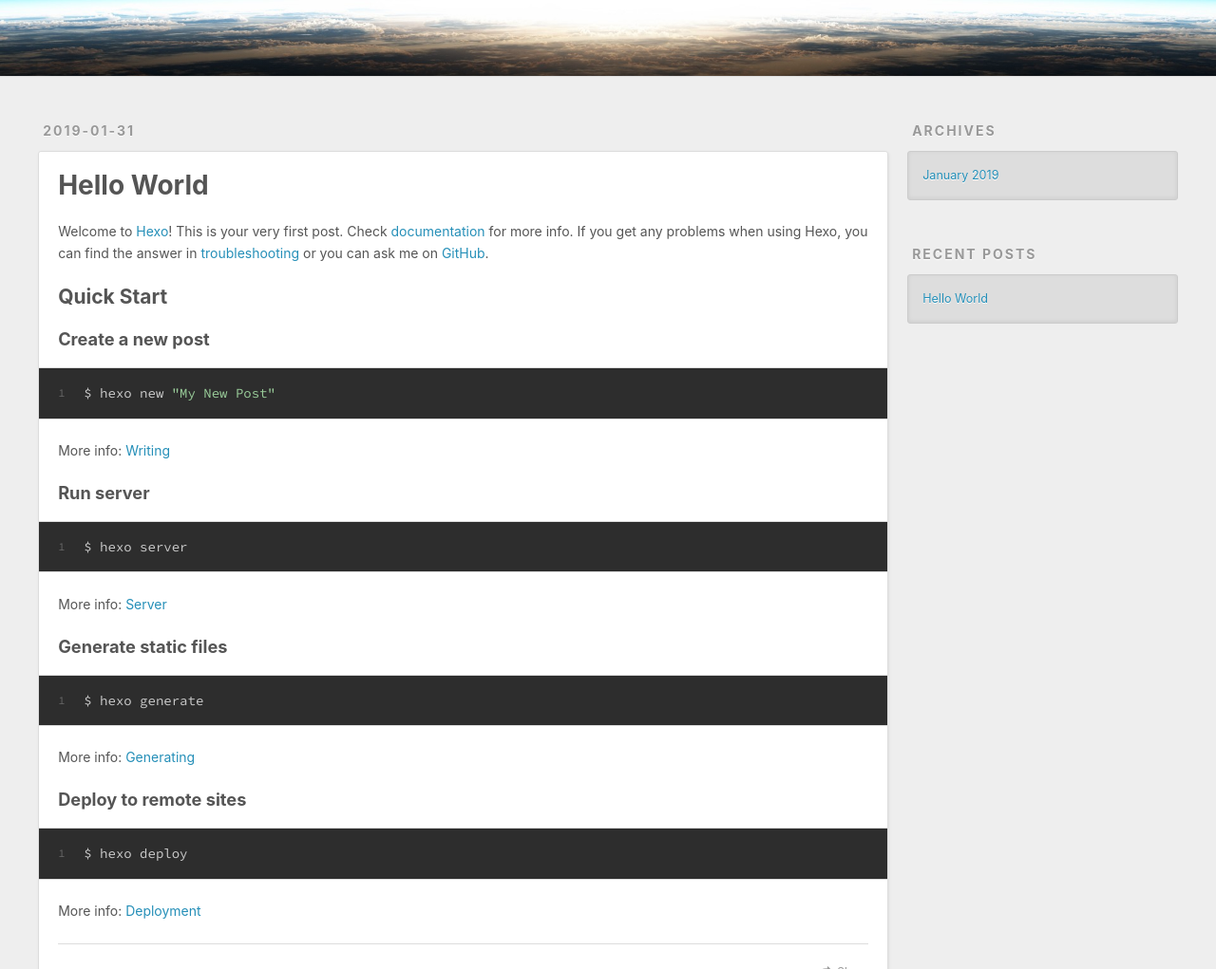
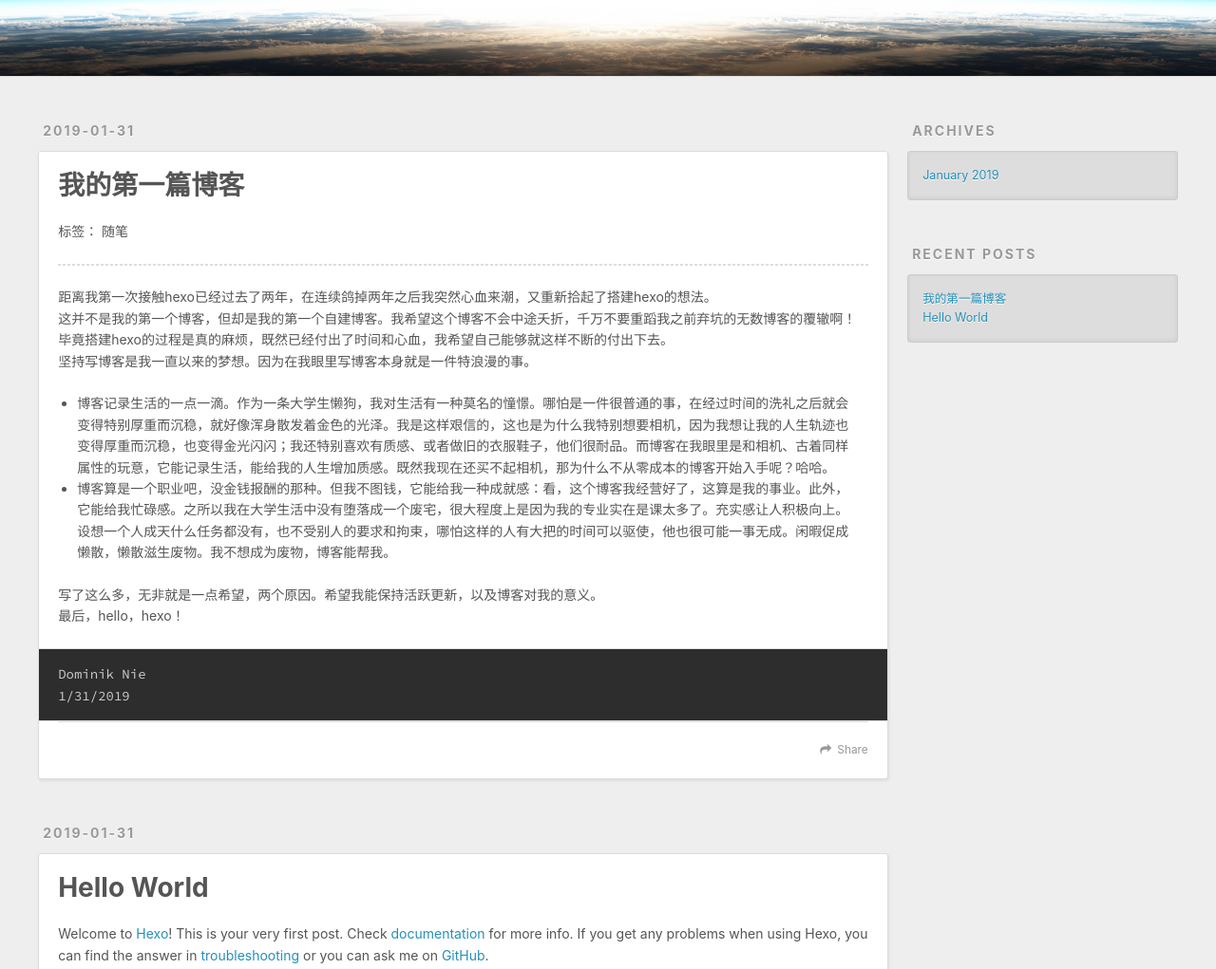
Before and after one commit to DominikNie/DominikNie.github.io, a plain HTML site: page index.html in a window 1280 px wide. Shown: the part 220-1241 px from the top of the page at 95% size. Drawn offline with nearby package versions, Linux system fonts and the light colour scheme.

Commit message:
Site updated: 2019-01-31 23:47:00

```diff
--- a/index.html
+++ b/index.html
@@ -62,6 +62,52 @@
       <div class="outer">
         <section id="main">
 
+    <article id="post-我的第一篇博客" class="article article-type-post" itemscope="" itemprop="blogPost">
+  <div class="article-meta">
+    <a href="/2019/01/31/我的第一篇博客/" class="article-date">
+  <time datetime="2019-01-31T10:40:12.693Z" itemprop="datePublished">2019-01-31</time>
+</a>
+
+  </div>
+  <div class="article-inner">
+
+
+      <header class="article-header">
+
+
+    <h1 itemprop="name">
+      <a class="article-title" href="/2019/01/31/我的第一篇博客/">我的第一篇博客</a>
+    </h1>
+
+
+      </header>
+
+    <div class="article-entry" itemprop="articleBody">
+
+        <p>标签： 随笔</p>
+<hr>
+<p>距离我第一次接触hexo已经过去了两年，在连续鸽掉两年之后我突然心血来潮，又重新拾起了搭建hexo的想法。<br>这并不是我的第一个博客，但却是我的第一个自建博客。我希望这个博客不会中途夭折，千万不要重蹈我之前弃坑的无数博客的覆辙啊！毕竟搭建hexo的过程是真的麻烦，既然已经付出了时间和心血，我希望自己能够就这样不断的付出下去。<br>坚持写博客是我一直以来的梦想。因为在我眼里写博客本身就是一件特浪漫的事。</p>
+<ul>
+<li>博客记录生活的一点一滴。作为一条大学生懒狗，我对生活有一种莫名的憧憬。哪怕是一件很普通的事，在经过时间的洗礼之后就会变得特别厚重而沉稳，就好像浑身散发着金色的光泽。我是这样艰信的，这也是为什么我特别想要相机，因为我想让我的人生轨迹也变得厚重而沉稳，也变得金光闪闪；我还特别喜欢有质感、或者做旧的衣服鞋子，他们很耐品。而博客在我眼里是和相机、古着同样属性的玩意，它能记录生活，能给我的人生增加质感。既然我现在还买不起相机，那为什么不从零成本的博客开始入手呢？哈哈。</li>
+<li>博客算是一个职业吧，没金钱报酬的那种。但我不图钱，它能给我一种成就感：看，这个博客我经营好了，这算是我的事业。此外，它能给我忙碌感。之所以我在大学生活中没有堕落成一个废宅，很大程度上是因为我的专业实在是课太多了。充实感让人积极向上。设想一个人成天什么任务都没有，也不受别人的要求和拘束，哪怕这样的人有大把的时间可以驱使，他也很可能一事无成。闲暇促成懒散，懒散滋生废物。我不想成为废物，博客能帮我。</li>
+</ul>
+<p>写了这么多，无非就是一点希望，两个原因。希望我能保持活跃更新，以及博客对我的意义。<br>最后，hello，hexo！</p>
+<pre><code>Dominik Nie
+1/31/2019
+</code></pre>
+
+    </div>
+    <footer class="article-footer">
+      <a data-url="http://yoursite.com/2019/01/31/我的第一篇博客/" data-id="cjrksleh50001z4xm5hoguhc4" class="article-share-link">Share</a>
+
+
+    </footer>
+  </div>
+
+</article>
+
+
+
     <article id="post-hello-world" class="article article-type-post" itemscope="" itemprop="blogPost">
   <div class="article-meta">
     <a href="/2019/01/31/hello-world/" class="article-date">
@@ -97,7 +143,7 @@
 
     </div>
     <footer class="article-footer">
-      <a data-url="http://yoursite.com/2019/01/31/hello-world/" data-id="cjrkijv2e0000p8xmfi3o78s3" class="article-share-link">Share</a>
+      <a data-url="http://yoursite.com/2019/01/31/hello-world/" data-id="cjrkslegy0000z4xmgrboxj75" class="article-share-link">Share</a>
 
 
     </footer>
@@ -136,6 +182,10 @@
     <h3 class="widget-title">Recent Posts</h3>
     <div class="widget">
       <ul>
+
+          <li>
+            <a href="/2019/01/31/我的第一篇博客/">我的第一篇博客</a>
+          </li>
 
           <li>
             <a href="/2019/01/31/hello-world/">Hello World</a>
```
Also changed, not shown: 2019/01/31/hello-world/index.html (+19 -1 lines), 2019/01/31/我的第一篇博客/index.html (+7 -7 lines), archives/2019/01/index.html (+23 -0 lines), archives/2019/index.html (+23 -0 lines), archives/index.html (+23 -0 lines).
